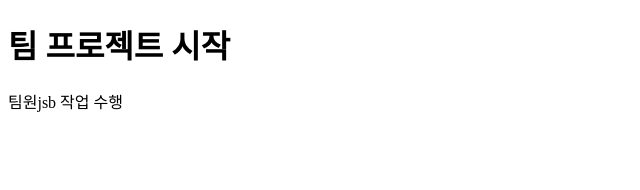
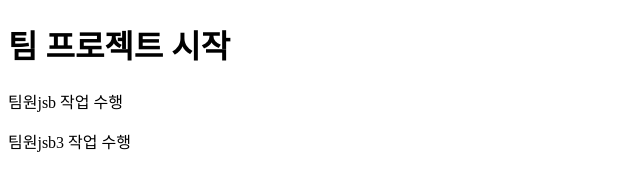
Before and after one commit to josebin0530-create/ezen_team_20260226, a plain HTML site: page index.html in a window 1280 px wide. Shown: the whole page, without its empty margins (0-640 px from the left). Drawn offline with Linux system fonts and the light colour scheme.

Commit message:
팀원jsb3 작업 수행

```diff
--- a/index.html
+++ b/index.html
@@ -8,5 +8,6 @@
 <body>
     <h1>팀 프로젝트 시작</h1>
         <p>팀원jsb 작업 수행</p>
+        <p>팀원jsb3 작업 수행</p>
 </body>
 </html>
```
